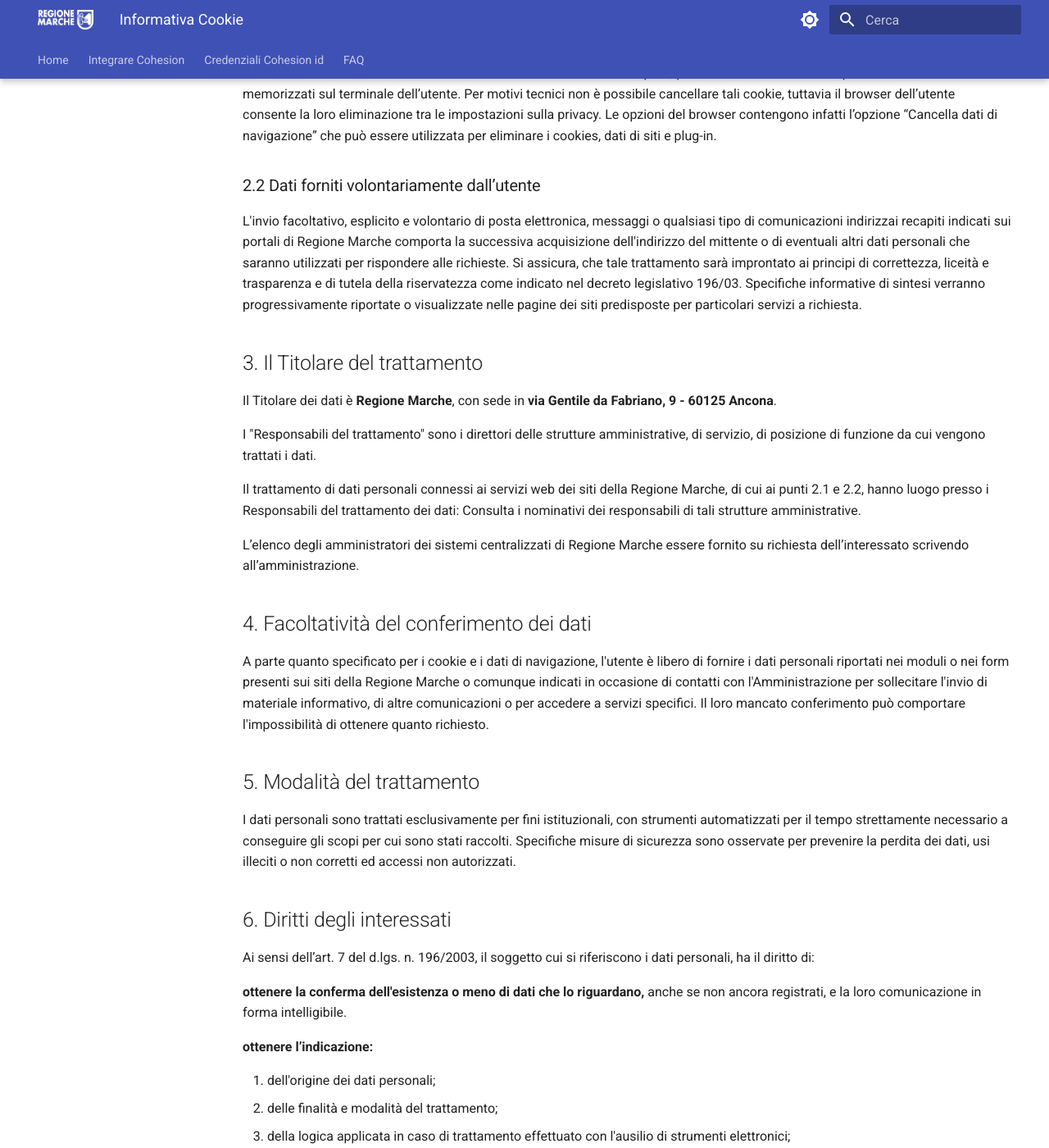
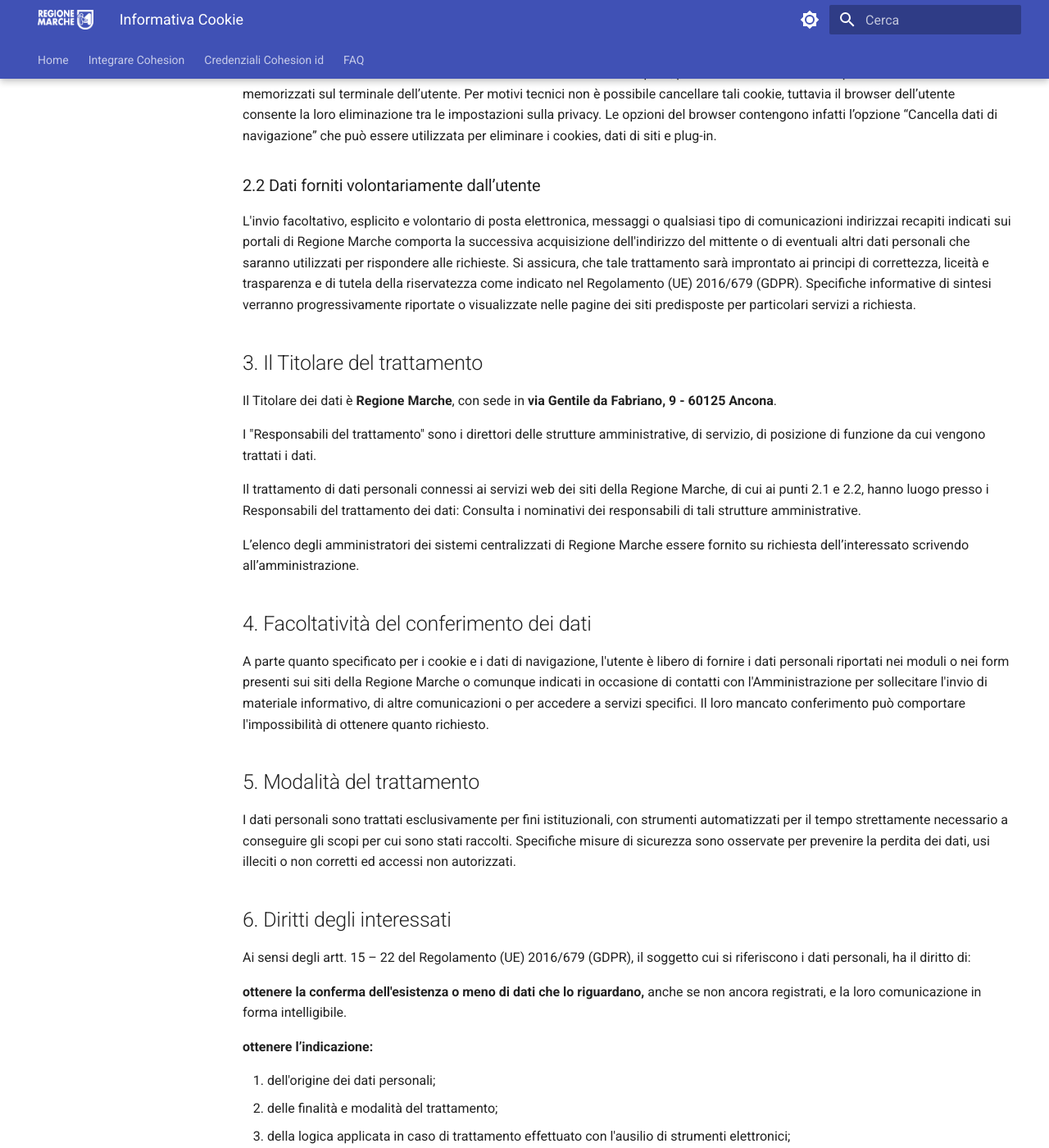
Before and after one commit to regione-marche/CohesionID-Docs, an MkDocs documentation site: the page built from docs/Informativa-Cookie.md, in a window 1280 px wide and 1400 px high, scrolled down 2047 px. Shown: the whole window at 82% size. Built offline with MkDocs 1.6.1 and Material for MkDocs 9.7.7, drawn with Linux system fonts in a browser that asks for light colours; some of the changed text lies outside the part shown.

Commit message:
Update Informativa-Cookie.md
Aggiornamento riferimenti normativa

```diff
--- a/docs/Informativa-Cookie.md
+++ b/docs/Informativa-Cookie.md
@@ -11,7 +11,7 @@ Modalità di gestione del sito in riferimento al trattamento dei dati personali
 
 ## 1. Perché questo avviso
 
-Si tratta di un'informativa che è resa, ai sensi dell'art. 13 del d.lgs. n. 196/2003 - Codice in materia di protezione dei dati personali, a coloro che interagiscono in generale con il framework di autenticazione Cohesion id e con i siti della Regione Marche.
+Si tratta di un'informativa che è resa, ai sensi dell'art. 13 del Reg UE 679/2016 (GDPR) - Codice in materia di protezione dei dati personali, a coloro che interagiscono in generale con il framework di autenticazione Cohesion id e con i siti della Regione Marche.
 
 L'informativa si ispira anche alla Raccomandazione n. 2/2001, che le autorità europee per la protezione dei dati personali, riunite nel Gruppo istituito dall’art. 29 della direttiva n. 95/46/CE, hanno adottato il 17 maggio 2001 per individuare alcuni requisiti minimi per la raccolta di dati personali online e, in particolare, le modalità, i tempi e la natura delle informazioni che i titolari del trattamento devono fornire agli utenti quando questi si collegano a pagine web, indipendentemente dagli scopi del collegamento.
 
@@ -70,7 +70,7 @@ Anche se viene revocata l’autorizzazione all’utilizzo di cookie di terze par
 
 ### 2.2 Dati forniti volontariamente dall’utente
 
-L'invio facoltativo, esplicito e volontario di posta elettronica, messaggi o qualsiasi tipo di comunicazioni indirizzai recapiti indicati sui portali di Regione Marche  comporta la successiva acquisizione dell'indirizzo del mittente o di eventuali altri dati personali che saranno utilizzati per rispondere alle richieste. Si assicura, che tale trattamento sarà improntato ai principi di correttezza, liceità e trasparenza e di tutela della riservatezza come indicato nel decreto legislativo 196/03.
+L'invio facoltativo, esplicito e volontario di posta elettronica, messaggi o qualsiasi tipo di comunicazioni indirizzai recapiti indicati sui portali di Regione Marche  comporta la successiva acquisizione dell'indirizzo del mittente o di eventuali altri dati personali che saranno utilizzati per rispondere alle richieste. Si assicura, che tale trattamento sarà improntato ai principi di correttezza, liceità e trasparenza e di tutela della riservatezza come indicato nel Regolamento (UE) 2016/679 (GDPR).
 Specifiche informative di sintesi verranno progressivamente riportate o visualizzate nelle pagine dei siti predisposte per particolari servizi a richiesta.
 
 ## 3. Il Titolare del trattamento
@@ -95,7 +95,7 @@ Specifiche misure di sicurezza sono osservate per prevenire la perdita dei dati,
 
 ## 6. Diritti degli interessati
 
-Ai sensi dell’art. 7 del d.lgs. n. 196/2003, il soggetto cui si riferiscono i dati personali, ha il diritto di:
+Ai sensi degli artt. 15 – 22 del Regolamento (UE) 2016/679 (GDPR), il soggetto cui si riferiscono i dati personali, ha il diritto di:
 
 **ottenere la conferma dell'esistenza o meno di dati che lo riguardano,** anche se non ancora registrati, e la loro comunicazione in forma intelligibile.
 
@@ -104,7 +104,7 @@ Ai sensi dell’art. 7 del d.lgs. n. 196/2003, il soggetto cui si riferiscono i
 1. dell'origine dei dati personali;
 2. delle finalità e modalità del trattamento;
 3. della logica applicata in caso di trattamento effettuato con l'ausilio di strumenti elettronici;
-4. degli estremi identificativi del titolare, dei responsabili e del rappresentante designato ai sensi dell'articolo 5, comma 2;
+4. degli estremi identificativi del titolare, dei responsabili e del rappresentante designato ai sensi dell'articolo 27 del GDPR;
 5. dei soggetti o delle categorie di soggetti ai quali i dati personali possono essere comunicati o che possono venirne a conoscenza in qualità di rappresentante designato nel territorio dello Stato, di responsabili o incaricati.
 
 **di ottenere:**
```
